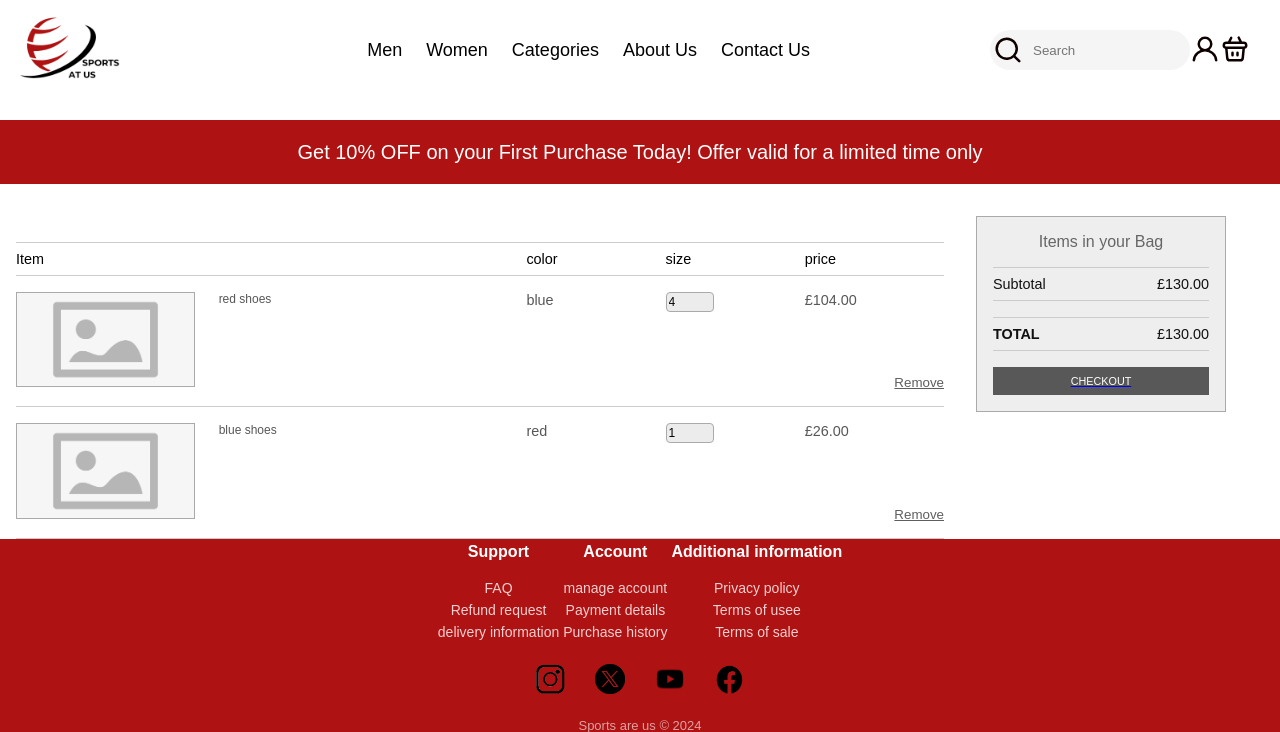
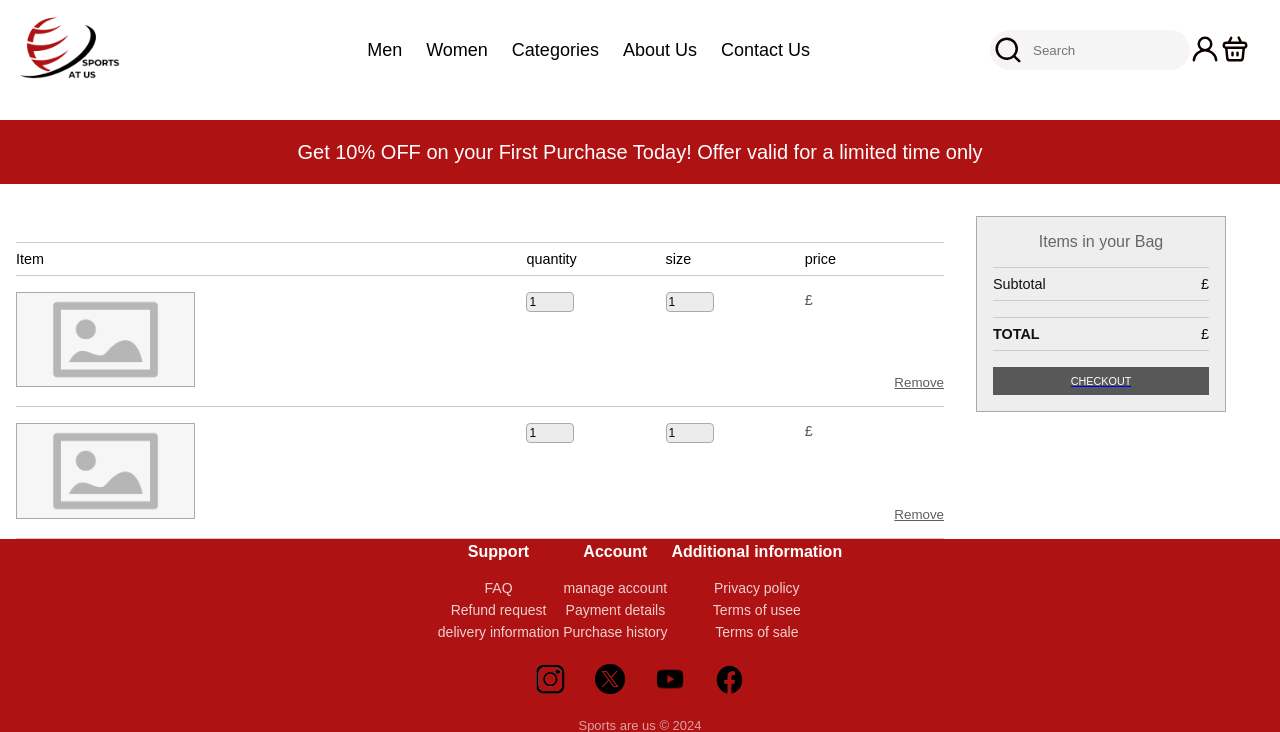
Before and after one commit to SalihGhauri/TeamProject, a PHP site: page /basket.html in a window 1280 px wide. Shown: the part 16-748 px from the top of the page. Run offline with PHP 8.4, Linux system fonts and the light colour scheme; some libraries are stand-ins or nearby versions.

Commit message:
basket update

```diff
--- a/CSS/home.css
+++ b/CSS/home.css
@@ -306,6 +306,18 @@
     display: table;
 }
 
+.hide-1,
+.hide-2,
+.hide-3{
+    opacity: 0;
+}
+
+.photo-1:hover .hide-1,
+.photo-2:hover .hide-2,
+.photo-3:hover .hide-3{
+    opacity: 1;
+}
+
 
 .centered {
     position: absolute;
--- a/basket.html
+++ b/basket.html
@@ -71,7 +71,7 @@
             <div class="basket-labels">
                 <ul>
                     <li class="item-heading">Item</li>
-                    <li class="color">color</li>
+                    <li class="color">quantity</li>
                     <li class="size">size</li>
                     <li class="price">price</li>
                 </ul>
@@ -82,14 +82,16 @@
                         <img src="Images/placeholder.png" alt="Placholder Image 2" class="product-frame">
                     </div>
                     <div class="product-details">
-                        <h1> red shoes</h1>
+                        <h1></h1>
                     </div>
                 </div>
-                <div class="color">blue</div>
+                <div class="color">
+                    <input type="number" value="1" min="1" class="quantity-field">
+                </div>
                 <div class="size">
-                    <input type="number" value="4" min="1" class="quantity-field">
+                    <input type="number" value="1" min="1" class="quantity-field">
                 </div>
-                <div class="price">104.00</div>
+                <div class="price"></div>
                 <div class="remove">
                     <button>Remove</button>
                 </div>
@@ -100,14 +102,16 @@
                         <img src="Images/placeholder.png" alt="Placholder Image 2" class="product-frame">
                     </div>
                     <div class="product-details">
-                        <h1> blue shoes</h1>
+                        <h1> </h1>
                     </div>
                 </div>
-                <div class="color">red</div>
+                <div class="color">
+                    <input type="number" value="1" min="1" class="quantity-field">
+                </div>
                 <div class="size">
                     <input type="number" value="1" min="1" class="quantity-field">
                 </div>
-                <div class="price">26.00</div>
+                <div class="price"></div>
                 <div class="remove">
                     <button>Remove</button>
                 </div>
@@ -118,11 +122,11 @@
               <div class="summary-total-items"> Items in your Bag</div>
               <div class="summary-subtotal">
                     <div class="subtotal-title">Subtotal</div>
-                    <div class="subtotal-value final-value" id="basket-subtotal">130.00</div>
+                    <div class="subtotal-value final-value" id="basket-subtotal"></div>
                 </div>
                 <div class="summary-total">
                     <div class="total-title">Total</div>
-                    <div class="total-value final-value" id="basket-total">130.00</div>
+                    <div class="total-value final-value" id="basket-total"></div>
                 </div>
                 <div class="summary-checkout">
                     <a href="checkout.html"><button class="checkout-cta ">Checkout</button></a>
```
Also changed, not shown: index.html (+12 -6 lines).
